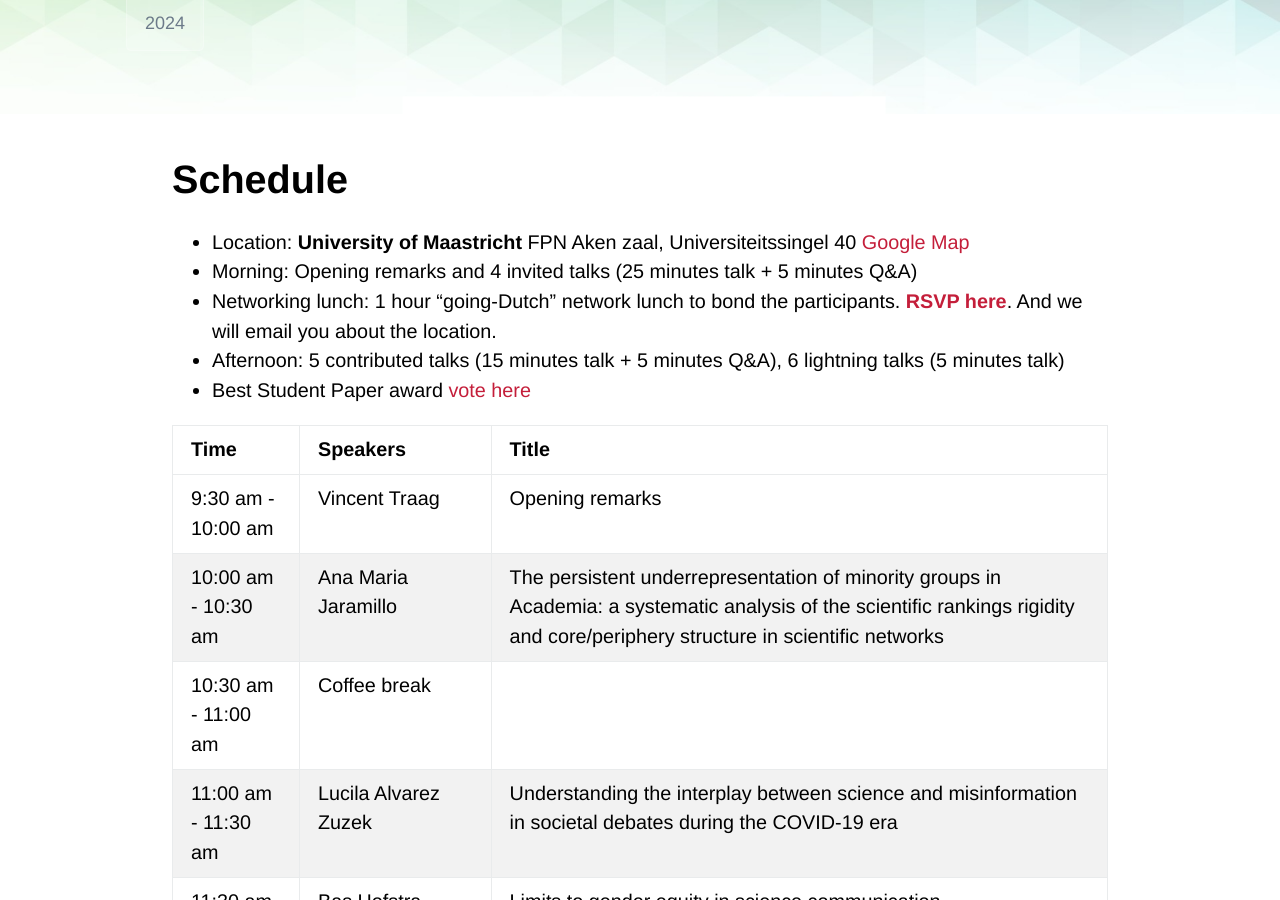
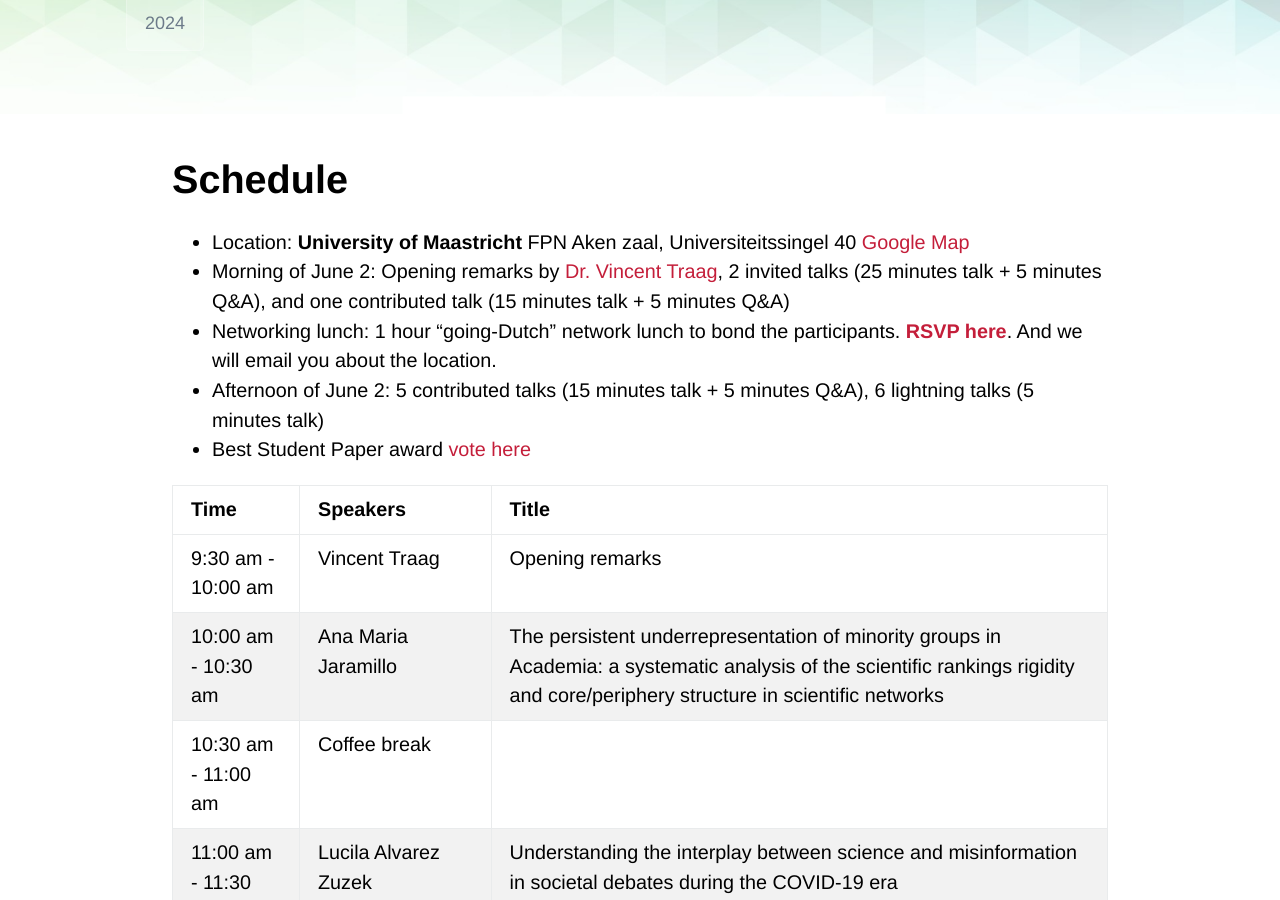
Before and after one commit to netscisci/netscisci.github.io, a Jekyll site: the page built from schedule.md, in a window 1280 px wide and 900 px high, scrolled down 300 px. Built offline with Jekyll 4.4.1, drawn with Linux system fonts in a browser that asks for light colours; some web fonts are replaced; our own code applies the rules of GitHub Pages for plain Markdown files.

Commit message:
Update schedule.md

```diff
--- a/schedule.md
+++ b/schedule.md
@@ -4,9 +4,9 @@ layout: default
 
 # Schedule
 - Location: **University of Maastricht** FPN Aken zaal, Universiteitssingel 40 [Google Map](https://maps.app.goo.gl/BJ6aLFSEL2VH51Lk9)
-- Morning: Opening remarks and 4 invited talks (25 minutes talk + 5 minutes Q&A)
+- Morning of June 2: Opening remarks by [Dr. Vincent Traag](https://www.traag.net/), 2 invited talks (25 minutes talk + 5 minutes Q&A), and one contributed talk (15 minutes talk + 5 minutes Q&A)
 - Networking lunch: 1 hour "going-Dutch" network lunch to bond the participants. [**RSVP here**](https://forms.gle/Ci42DLnpA67QTXcJA). And we will email you about the location.
-- Afternoon: 5 contributed talks (15 minutes talk + 5 minutes Q&A), 6 lightning talks (5 minutes talk)
+- Afternoon of June 2: 5 contributed talks (15 minutes talk + 5 minutes Q&A), 6 lightning talks (5 minutes talk)
 - Best Student Paper award [vote here](https://tinyurl.com/netscisci2025)
 
 | Time      | Speakers | Title |
```
